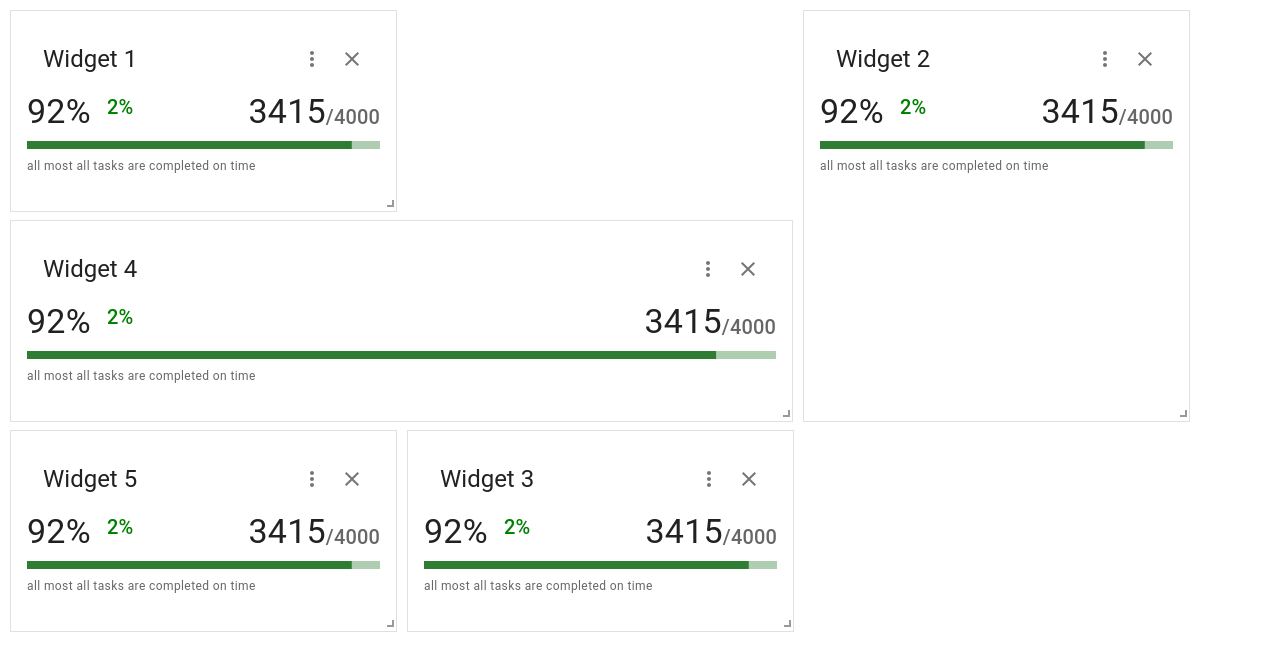
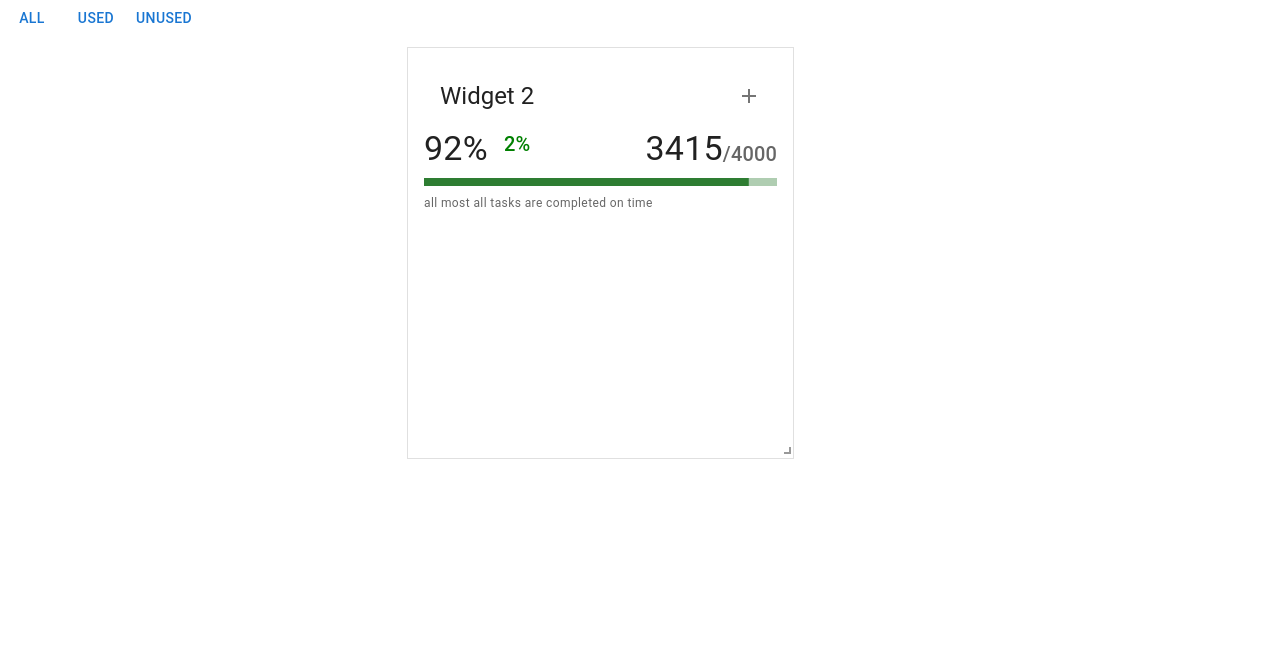
Before and after one commit to jitendrapanwar/dashboard-widgets, a React (Create React App) app: page / in a window 1280 px wide. Shown: the top 670 px of the page. Built offline with nearby package versions, Linux system fonts and the light colour scheme.

Commit message:
adding filter

```diff
--- /dev/null
+++ b/src/atoms/filterAtom.ts
@@ -0,0 +1,24 @@
+import { atom, selector } from "recoil";
+import { widgetAtoms } from "./index";
+
+export const widgetsFilterState = atom({
+  key: "WidgetListFilter",
+  default: "Unused",
+});
+
+export const filteredWidgetsState = selector({
+  key: "FilteredTodoList",
+  get: ({ get }) => {
+    const filter = get(widgetsFilterState);
+    const list = get(widgetAtoms);
+
+    switch (filter) {
+      case "Used":
+        return list.filter((item) => item.widgetInUse);
+      case "Unused":
+        return list.filter((item) => !item.widgetInUse);
+      default:
+        return list;
+    }
+  },
+});
--- a/src/atoms/index.ts
+++ b/src/atoms/index.ts
@@ -9,7 +9,7 @@ let widgets = [
   {
     widgetId: "w2",
     widgetTitle: "Widget 2",
-    widgetInUse: true,
+    widgetInUse: false,
   },
   {
     widgetId: "w3",
@@ -87,17 +87,41 @@ let layoutConfig = [
 ];
 
 export const widgetAtoms = atom({
-  key: "widgets", // unique ID (with respect to other atoms/selectors)
+  key: "widgets",
   default: widgets,
 });
 
 export const layoutAtoms = atom({
-  key: "layoutAtoms", // unique ID (with respect to other atoms/selectors)
-  default: layoutConfig.filter((layout) => {
-    return widgets.some((widget) => {
-      return widget.widgetId === layout.i && widget.widgetInUse === true;
-    });
-  }),
+  key: "layoutAtoms",
+  default: layoutConfig,
+});
+
+export const layoutSelectorFamily = selectorFamily({
+  key: "layoutSelectorFamily",
+  get:
+    (widgets: any) =>
+    ({ get }) => {
+      console.log(widgets);
+      const layouts = get(layoutAtoms);
+      return layouts.filter((layout) => {
+        return widgets?.some((widget: any) => {
+          return widget.widgetId === layout.i;
+        });
+      });
+    },
+  set:
+    (widgets) =>
+    ({ set, get }, newValue) => {
+      console.log(newValue);
+      const layouts = get(layoutAtoms);
+      const updatedLayout = layouts.filter((layout) => {
+        return widgets?.some((widget: any) => {
+          return widget.widgetId === layout.i;
+        });
+      });
+      console.log(updatedLayout);
+      //set(layoutAtoms, updatedLayout);
+    },
 });
 
 export const widgetSelectorFamily = selectorFamily({
@@ -126,14 +150,17 @@ export const widgetSelectorFamily = selectorFamily({
       // update layouts
       let layouts = get(layoutAtoms);
       if (!(newValue instanceof DefaultValue)) {
-        const updatedLayout = layouts.filter(
-          (layout) => layout.i !== newValue?.widgetId
-        );
+        const updatedLayout = layouts.filter((layout) => {
+          return widgets?.some((widget: any) => {
+            return widget.widgetId === layout.i;
+          });
+        });
         set(layoutAtoms, updatedLayout);
       }
     },
 });
 
+//widgetCardOptions:  update resize, draggable and static props
 export const widgetLayoutSelectorFamily = selectorFamily({
   key: "widgetLayoutSelectorFamily",
   get:
@@ -153,6 +180,7 @@ export const widgetLayoutSelectorFamily = selectorFamily({
         }
         return layout;
       });
+      console.log("4: ", newValue);
       set(layoutAtoms, updatedLayout);
     },
 });
--- a/src/components/WidgetCard.tsx
+++ b/src/components/WidgetCard.tsx
@@ -5,7 +5,7 @@ import { CardHeader, IconButton } from '@mui/material';
 import { useRecoilState } from 'recoil';
 import { widgetSelectorFamily } from '../atoms';
 import TaskCompletion from '../widgets/TaskCompletion';
-import { Close } from '@mui/icons-material';
+import { Add, Close } from '@mui/icons-material';
 import WidgetOptions from './WidgetOptions';
 
 type CardProps = {
@@ -21,6 +21,13 @@ export default function WidgetCard({ widgetId }: CardProps) {
     }));
   }
 
+  const handleAddWidget = () => {
+    setCurrentWidget((prevState: any) => ({
+      ...prevState,
+      widgetInUse: true
+    }));
+  }
+
   return (
     <>
       <Card sx={{ height: '100%', borderRadius: '0' }} variant='outlined' >
@@ -28,11 +35,18 @@ export default function WidgetCard({ widgetId }: CardProps) {
           <CardHeader
             action={
               <>
-                <WidgetOptions widgetId={widgetId} />
+                {currentWidget?.widgetInUse ?
+                  <>
+                    <WidgetOptions widgetId={widgetId} />
 
-                <IconButton aria-label="close" onClick={handleRemoveWidget} className='no-drag'>
-                  <Close />
-                </IconButton>
+                    <IconButton aria-label="close" onClick={handleRemoveWidget} className='no-drag'>
+                      <Close />
+                    </IconButton>
+                  </>
+                  : <IconButton aria-label="close" onClick={handleAddWidget} className='no-drag'>
+                    <Add />
+                  </IconButton>
+                }
               </>
             }
             title={currentWidget?.widgetTitle}
--- a/src/components/WidgetGridLayout.tsx
+++ b/src/components/WidgetGridLayout.tsx
@@ -3,33 +3,44 @@ import WidgetCard from '../components/WidgetCard';
 import React, { useMemo } from 'react';
 import GridLayout from 'react-grid-layout';
 import '../Gridstyles.css'
-import { useRecoilState } from 'recoil';
-import { layoutAtoms } from '../atoms';
+import { useRecoilState, useRecoilValue, useSetRecoilState } from 'recoil';
+import { layoutAtoms, layoutSelectorFamily } from '../atoms';
+import { filteredWidgetsState, widgetsFilterState } from '../atoms/filterAtom';
+import { Button } from '@mui/material';
 
 export default function WidgetGridLayout() {
+  const filtered = useRecoilValue(filteredWidgetsState);
   const [layouts, setLayouts] = useRecoilState(layoutAtoms);
+  const setFiltered = useSetRecoilState(widgetsFilterState);
 
-  const gridItems = useMemo(() => layouts.map((layout) => (
+  const [filtered1, setFiltered1] = useRecoilState(layoutSelectorFamily(filtered));
+  console.log(filtered1)
+
+  const gridItems = useMemo(() => filtered1.map((layout) => (
     <div key={layout.i} style={{ backgroundColor: 'gray' }}>
       <WidgetCard widgetId={layout.i} />
     </div>
-  )), [layouts]);
+  )), [filtered1]);
 
   const onLayoutChange = (newLayout: any) => {
-    setLayouts(newLayout)
+    setFiltered1(newLayout)
   }
 
   return (
     <div className="App">
+      <Button onClick={() => setFiltered('All')}>All</Button>
+      <Button onClick={() => setFiltered('Used')}>Used</Button>
+      <Button onClick={() => setFiltered('Unused')}>Unused</Button>
+
       <GridLayout className="optimized-grid"
-        layout={layouts}
+        layout={filtered1}
         cols={3}
         rowHeight={200}
         autoSize={true}
         width={1200}
         onLayoutChange={onLayoutChange}
         draggableCancel='.no-drag'
-        compactType='horizontal'
+      // compactType='horizontal'
       >
         {gridItems}
       </GridLayout>
```
